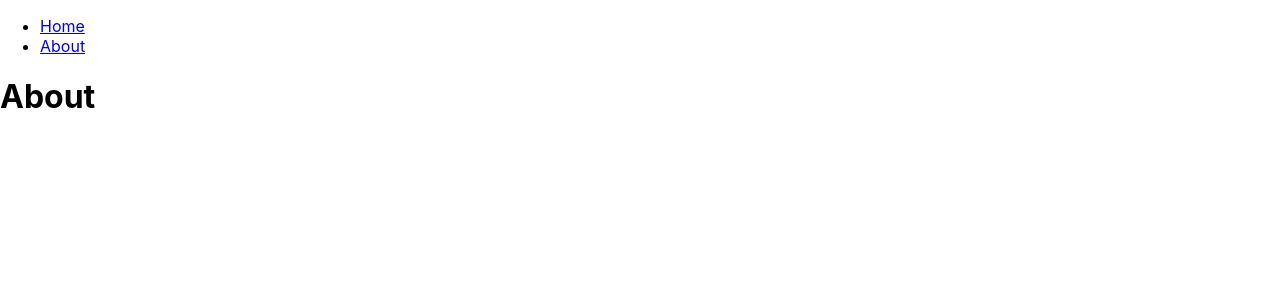
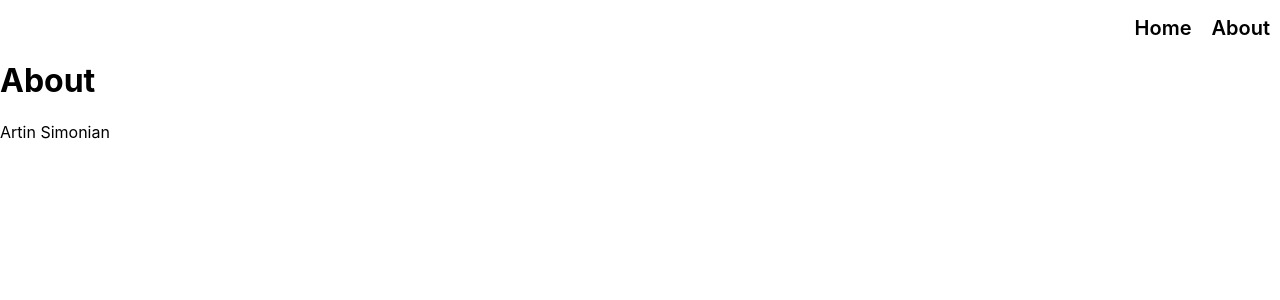
Before and after one commit to Artin-Simonian/petz-react, a React (Create React App) app in the folder petz-react/: page /about in a window 1280 px wide. Shown: the top 300 px of the page. Built offline with nearby package versions, Linux system fonts and the light colour scheme.

Commit message:
styling navbar

```diff
--- a/petz-react/src/App.jsx
+++ b/petz-react/src/App.jsx
@@ -3,7 +3,8 @@ import About from "./pages/About/About";
 import HomePage from "./pages/HomePage/HomePage";
 import { BrowserRouter, Routes, Route } from "react-router-dom";
 import "./App.css";
-import NavBar from "./components/NavBar";
+import NavBar from "./components/NavBar/NavBar";
+import Footer from "./components/Footer/Footer";
 
 function App() {
   return (
@@ -14,6 +15,7 @@ function App() {
           <Route path="/" element={<HomePage />} />
           <Route path="/about" element={<About />} />
         </Routes>
+        <Footer />
       </BrowserRouter>
     </>
   );
--- /dev/null
+++ b/petz-react/src/components/Footer/Footer.jsx
@@ -0,0 +1,7 @@
+export default function Footer(){
+    return(
+        <div>
+            <footer>Artin Simonian</footer>
+        </div>
+    );
+}
--- a/petz-react/src/components/NavBar.jsx
+++ /dev/null
@@ -1,17 +0,0 @@
-import React from "react";
-import { Link } from "react-router-dom";
-
-export default function NavBar() {
-  return (
-    <nav>
-      <ul>
-        <li>
-          <Link to="/">Home</Link>
-        </li>
-        <li>
-          <Link to="/about">About</Link>
-        </li>
-      </ul>
-    </nav>
-  );
-}
--- /dev/null
+++ b/petz-react/src/components/NavBar/NavBar.css
@@ -0,0 +1,22 @@
+.navbar ul {
+  display: flex;
+  justify-content: end;
+}
+
+.navbar li {
+  margin: 0 10px;
+  list-style: none;
+}
+
+.navbar-link {
+  color: #000;
+  text-decoration: none;
+  font-size: 20px;
+  font-weight: 600;
+}
+
+.navbar-link:hover{
+    color: aqua;
+    cursor: pointer;
+    text-shadow: #000 1px 1px;
+}
--- /dev/null
+++ b/petz-react/src/components/NavBar/NavBar.jsx
@@ -0,0 +1,22 @@
+import React from "react";
+import { Link } from "react-router-dom";
+import "./NavBar.css";
+
+export default function NavBar() {
+  return (
+    <nav className="navbar">
+      <ul>
+        <li>
+          <Link className="navbar-link" to="/">
+            Home
+          </Link>
+        </li>
+        <li>
+          <Link className="navbar-link" to="/about">
+            About
+          </Link>
+        </li>
+      </ul>
+    </nav>
+  );
+}
```
Also changed, not shown: petz-react/src/components/Footer/Footer.css (added).
